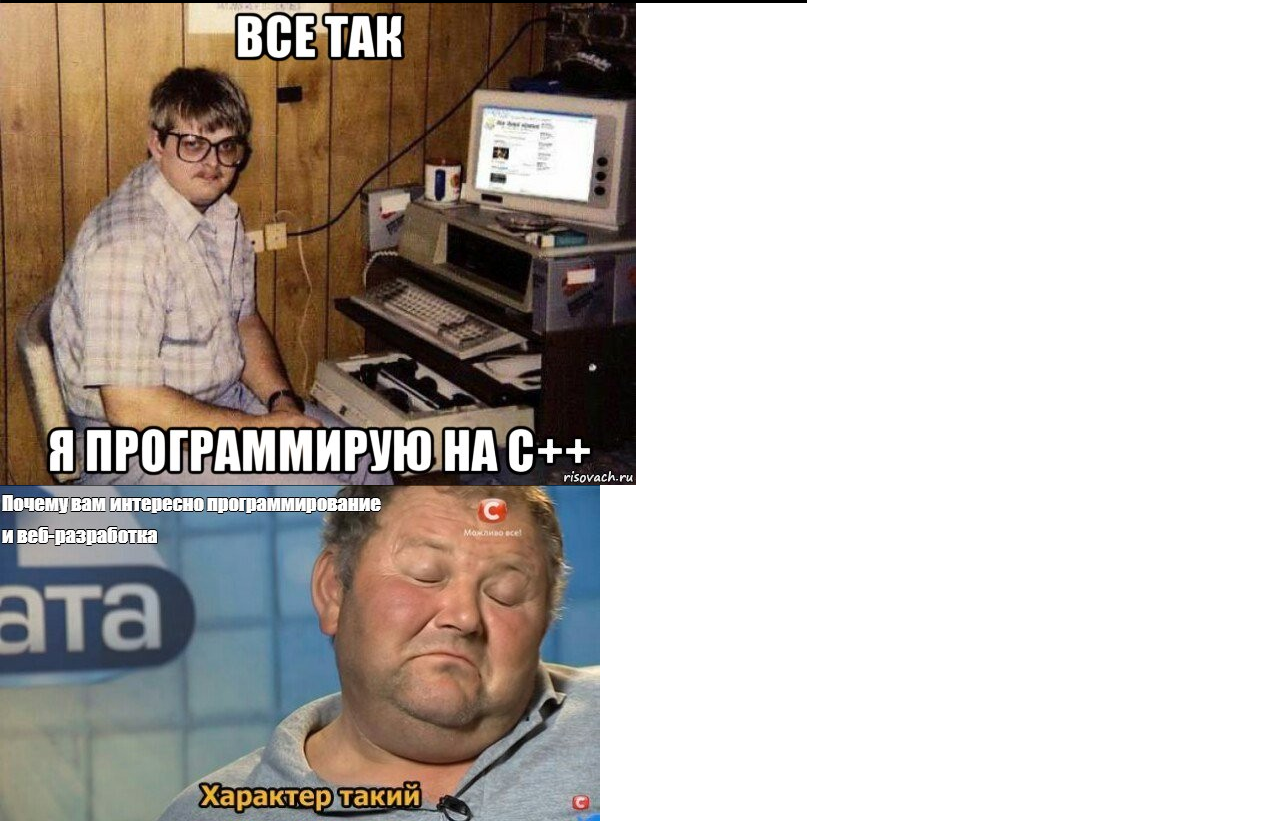
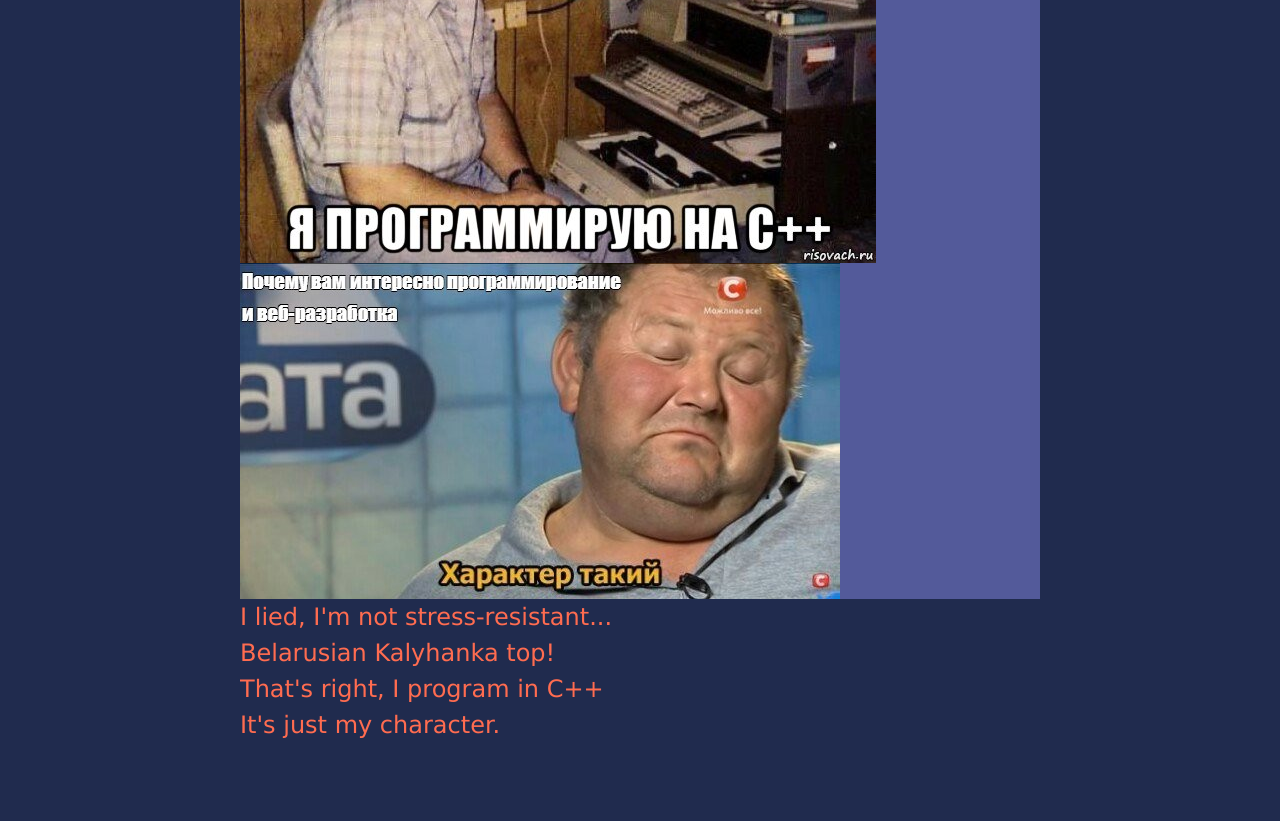
Before and after one commit to mnkushnirchuk/cssMemeSlider, a plain HTML site: page cssMemeSlider/index.html in a window 1280 px wide. Shown: the part 1612-2433 px from the top of the page. After the commit the page ends 2355 px from the top, so only its background shows below. Drawn offline with Linux system fonts and the light colour scheme.

Commit message:
feat: change structure of html and add new styles (Thu, Sep 14, 2023 11:15:32 AM)

```diff
--- a/cssMemeSlider/index.html
+++ b/cssMemeSlider/index.html
@@ -4,29 +4,49 @@
         <link rel="stylesheet" href="style.css">
         <meta charset="utf-8">
         <link rel="" href="">
-        <title>Library</title>
+        <title>Meme slider</title>
     </head>
     <body>
         <main>
-            <div class="wrapper">
+            <h1 class="h1">CSS MEME SLIDER</h1>
                 <div class="container">
                     <div class="meme__slider__wrapper">
+                        <input type="radio" id="radio1" checked="checked">
+                        <input type="radio" id="radio2">
+                        <input type="radio" id="radio3">
+                        <input type="radio" id="radio4">
                         <div class="meme__slider__container">
-                            <div class="meme__item 1__meme__item">
+                            <div class="meme__slider__content">
+                                <div class="meme__item meme__item__1">
                                     <img src="assets/image/meme_1.jpg" alt="first meme">
                                 </div>
-                            <div class="meme__item 2__meme__item">
+                                <div class="meme__item meme__item__2">
                                     <img src="assets/image/meme_2.jpg" alt="second meme">
                                 </div>
-                            <div class="meme__item 3__meme__item">
+                                <div class="meme__item meme__item__3">
                                     <img src="assets/image/meme_3.jpg" alt="third meme">
                                 </div>
-                            <div class="meme__item 4__meme__item">
+                                <div class="meme__item meme__item__4">
                                     <img src="assets/image/meme_4.jpg" alt="fourth meme">
                                 </div>
                             </div>
                         </div>
                     </div>
+                    <div class="meme__slider__container">
+                        <div class="meme__text">
+                            <p class="meme__text meme__text__1">I lied, I'm not stress-resistant...</p>
+                            <p class="meme__text meme__text__2">Belarusian Kalyhanka top!</p>
+                            <p class="meme__text meme__text__3">That's right, I program in C++</p>
+                            <p class="meme__text meme__text__4">It's just my character.</p>
+                        </div>
+                    </div>
+                        <div class="meme__slider__label">
+                           <label for="radio1" class="meme__label__1"></label>
+                           <label for="radio2" class="meme__label__2"></label>
+                           <label for="radio3" class="meme__label__3"></label>
+                           <label for="radio4" class="meme__label__4"></label>
+                        </div>
+                    </div>
                 </div>
         </main>
     </body>
--- a/cssMemeSlider/style.css
+++ b/cssMemeSlider/style.css
@@ -60,3 +60,77 @@ select {
 }
 
 /*------CSS------*/
+body{
+  width: 100%;
+  height: 100vh;
+  background-color: #202b4e;
+  font-size: 1.5rem;
+  font-family: Verdana, Geneva, Tahoma, sans-serif;
+  color: #ff6c50;
+}
+.h1 {
+  visibility: hidden;
+}
+.container {
+  max-width: 800px;
+  width: 100%;
+  max-height: 550px;
+  margin: 1rem auto;
+}
+.meme__slider__wrapper {
+  position: relative;
+  background-color: #535a9a;
+  width: 100%;
+  height: 100%;
+  overflow: hidden;
+  display: flex;
+}
+.meme__slider__wrapper input{
+  display: none;
+}
+.meme__slider__container {
+  width: 100%;
+  height: 100%;
+  overflow: hidden;
+  display: flex;
+  flex-direction: row;
+}
+.meme__slider__content {
+}
+.meme__item {
+}
+.meme__item__1 {
+}
+.meme__item__2 {
+}
+.meme__item__3 {
+}
+.meme__item__4 {
+}
+.meme__slider__container{
+  width: 100%;
+  height: 100%;
+  overflow: hidden;
+  display: flex;
+  flex-direction: row;
+}
+.meme__text {
+}
+.meme__text__1 {
+}
+.meme__text__2 {
+}
+.meme__text__3 {
+}
+.meme__text__4 {
+}
+.meme__slider__label {
+}
+.meme__label__1 {
+}
+.meme__label__2 {
+}
+.meme__label__3 {
+}
+.meme__label__4 {
+}
```
Lines whose indentation alone changed are shown as unchanged.
